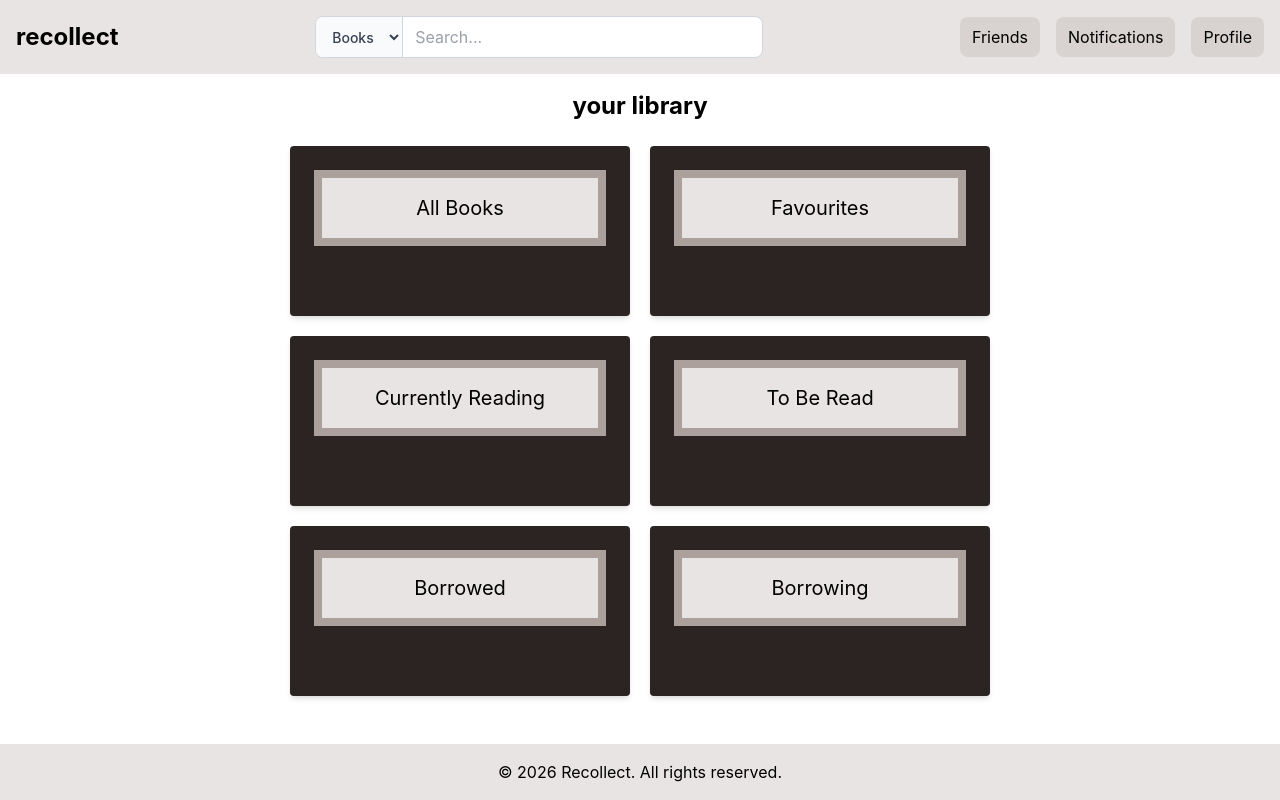
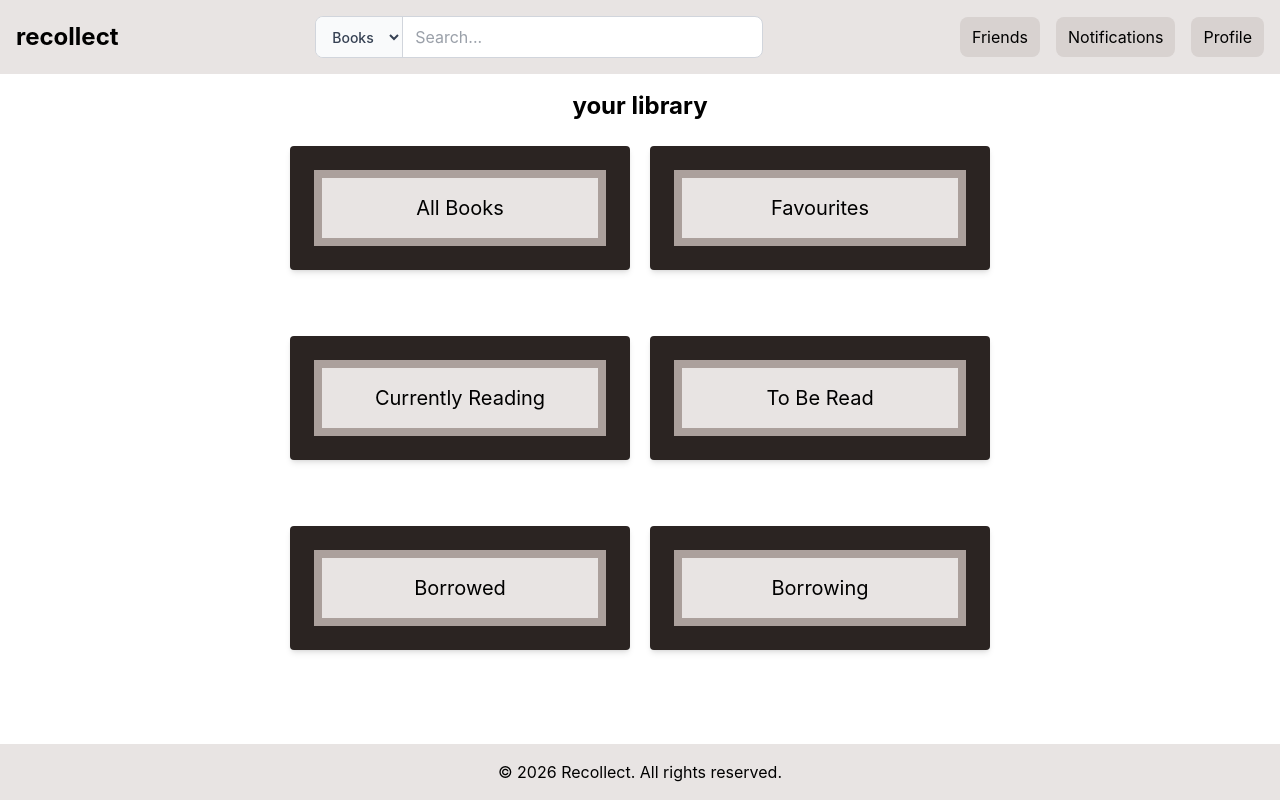
Before and after one commit to amberhammer/recollect, a React (Vite) app in the folder client/: page / in a window 1280 px wide. Built offline with nearby package versions, Linux system fonts and the light colour scheme.

Commit message:
Added nav links to home page

```diff
--- a/client/src/pages/HomePage.jsx
+++ b/client/src/pages/HomePage.jsx
@@ -1,3 +1,5 @@
+import { Link } from "react-router-dom";
+
 import Cabinet from "../components/books/Cabinet";
 import Footer from "../components/layout/Footer";
 import NavBar from "../components/layout/NavBar";
@@ -11,12 +13,24 @@ export default function HomePage() {
                 <div>
                     <h2 className="text-2xl font-bold mb-6 text-center">your library</h2>
                     <div className="grid grid-cols-2 gap-5 h-[550px] w-[700px]">
+                        <Link to="/library" style={{ textDecoration: 'none', color: 'inherit' }}>
                             <Cabinet collectionName="All Books" />
+                        </Link>
+                        <Link to="/library/favorites" style={{ textDecoration: 'none', color: 'inherit' }}>
                             <Cabinet collectionName="Favourites" />
+                        </Link>
+                        <Link to="/library/currently-reading" style={{ textDecoration: 'none', color: 'inherit' }}>
                             <Cabinet collectionName="Currently Reading" />
+                        </Link>
+                        <Link to="/library/to-read" style={{ textDecoration: 'none', color: 'inherit' }}>
                             <Cabinet collectionName="To Be Read" />
+                        </Link>
+                        <Link to="/library/borrowed" style={{ textDecoration: 'none', color: 'inherit' }}>
                             <Cabinet collectionName="Borrowed" />
+                        </Link>
+                        <Link to="/library/borrowing" style={{ textDecoration: 'none', color: 'inherit' }}>
                             <Cabinet collectionName="Borrowing" />
+                        </Link>
                     </div>
                 </div>
             </div>
```
Lines whose indentation alone changed are shown as unchanged.
